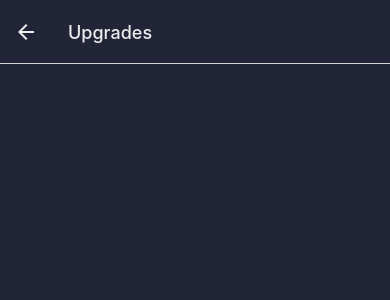
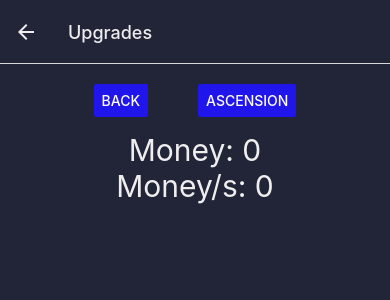
Before and after one commit to JoshuaCleverley/Mobile-Game, a React Native app: screen /Upgrades in a window 390 px wide. Shown: the top 300 px of the page. Built offline with nearby package versions, Linux system fonts and the light colour scheme.

Commit message:
Moved money display into its own component

```diff
--- /dev/null
+++ b/src/Components/MoneyDisplay.tsx
@@ -0,0 +1,57 @@
+import { Button, Text, View } from 'react-native'
+import { styles } from '../Style/Styles'
+import { colors } from '../Style/Colors'
+import { useRoute } from '@react-navigation/native'
+
+export function MoneyDisplay({
+  isDarkMode,
+  money,
+  navigation,
+}: {
+  isDarkMode: boolean
+  money: number
+  navigation: any
+}) {
+  const route = useRoute()
+
+  return (
+    <View style={[styles.moneyDisplay]}>
+      <View style={[styles.menu]}>
+        <Button
+          title={route.name == 'Upgrades' ? 'Back' : 'Upgrades'}
+          color={isDarkMode ? colors.active.dark : colors.active.light}
+          onPress={_ => {
+            const location = route.name == 'Upgrades' ? 'Game' : 'Upgrades'
+            navigation.push(location)
+          }}
+        />
+        <Button
+          title={route.name == 'Ascension' ? 'Back' : 'Ascension'}
+          color={isDarkMode ? colors.active.dark : colors.active.light}
+          onPress={_ => {
+            const location = route.name == 'Ascension' ? 'Game' : 'Ascension'
+            navigation.push(location)
+          }}
+        />
+      </View>
+      <Text
+        style={[
+          styles.moneyDisplayText,
+          {
+            color: isDarkMode ? colors.text.dark : colors.text.light,
+          },
+        ]}>
+        Money: {money}
+      </Text>
+      <Text
+        style={[
+          styles.moneyDisplayText,
+          {
+            color: isDarkMode ? colors.text.dark : colors.text.light,
+          },
+        ]}>
+        Money/s: {0 /* TODO: Calculate money per second*/}
+      </Text>
+    </View>
+  )
+}
--- a/src/Screens/Game/MainGameScreen.tsx
+++ b/src/Screens/Game/MainGameScreen.tsx
@@ -5,6 +5,7 @@ import { ScreenProps } from '../../Types/ScreenProps'
 import { useContext } from 'react'
 import { DarkModeContext } from '../../Contexts/DarkModeContext'
 import { GameContext } from '../../Contexts/GameContext'
+import { MoneyDisplay } from '../../Components/MoneyDisplay'
 
 export default function MainGameScreen({ navigation, route }: ScreenProps) {
   const { isDarkMode } = useContext(DarkModeContext)
@@ -29,38 +30,11 @@ export default function MainGameScreen({ navigation, route }: ScreenProps) {
             : colors.background.light,
         },
       ]}>
-      <View style={[styles.moneyDisplay]}>
-        <View style={[styles.menu]}>
-          <Button
-            title="Upgrades"
-            color={isDarkMode ? colors.active.dark : colors.active.light}
-            onPress={_ => navigation.push('Upgrades')}
-          />
-          <Button
-            title="Ascension"
-            color={isDarkMode ? colors.active.dark : colors.active.light}
-            onPress={_ => navigation.push('Ascension')}
-          />
-        </View>
-        <Text
-          style={[
-            styles.moneyDisplayText,
-            {
-              color: isDarkMode ? colors.text.dark : colors.text.light,
-            },
-          ]}>
-          Money: {money}
-        </Text>
-        <Text
-          style={[
-            styles.moneyDisplayText,
-            {
-              color: isDarkMode ? colors.text.dark : colors.text.light,
-            },
-          ]}>
-          Money/s: {0 /* TODO: Calculate money per second*/}
-        </Text>
-      </View>
+      <MoneyDisplay
+        money={money}
+        isDarkMode={isDarkMode}
+        navigation={navigation}
+      />
       <Button
         color={isDarkMode ? colors.active.dark : colors.active.light}
         title="Click to generate money"
--- a/src/Screens/Game/UpgradesScreen.tsx
+++ b/src/Screens/Game/UpgradesScreen.tsx
@@ -4,9 +4,12 @@ import { styles } from '../../Style/Styles'
 import { ScreenProps } from '../../Types/ScreenProps'
 import { useContext } from 'react'
 import { DarkModeContext } from '../../Contexts/DarkModeContext'
+import { MoneyDisplay } from '../../Components/MoneyDisplay'
+import { GameContext } from '../../Contexts/GameContext'
 
 export default function UpgradesScreen({ navigation, route }: ScreenProps) {
   const { isDarkMode } = useContext(DarkModeContext)
+  const { money, upgrades, setMoney, setUpgrades } = useContext(GameContext)
 
   return (
     <View
@@ -17,6 +20,12 @@ export default function UpgradesScreen({ navigation, route }: ScreenProps) {
             ? colors.background.dark
             : colors.background.light,
         },
-      ]}></View>
+      ]}>
+      <MoneyDisplay
+        money={money}
+        isDarkMode={isDarkMode}
+        navigation={navigation}
+      />
+    </View>
   )
 }
```
